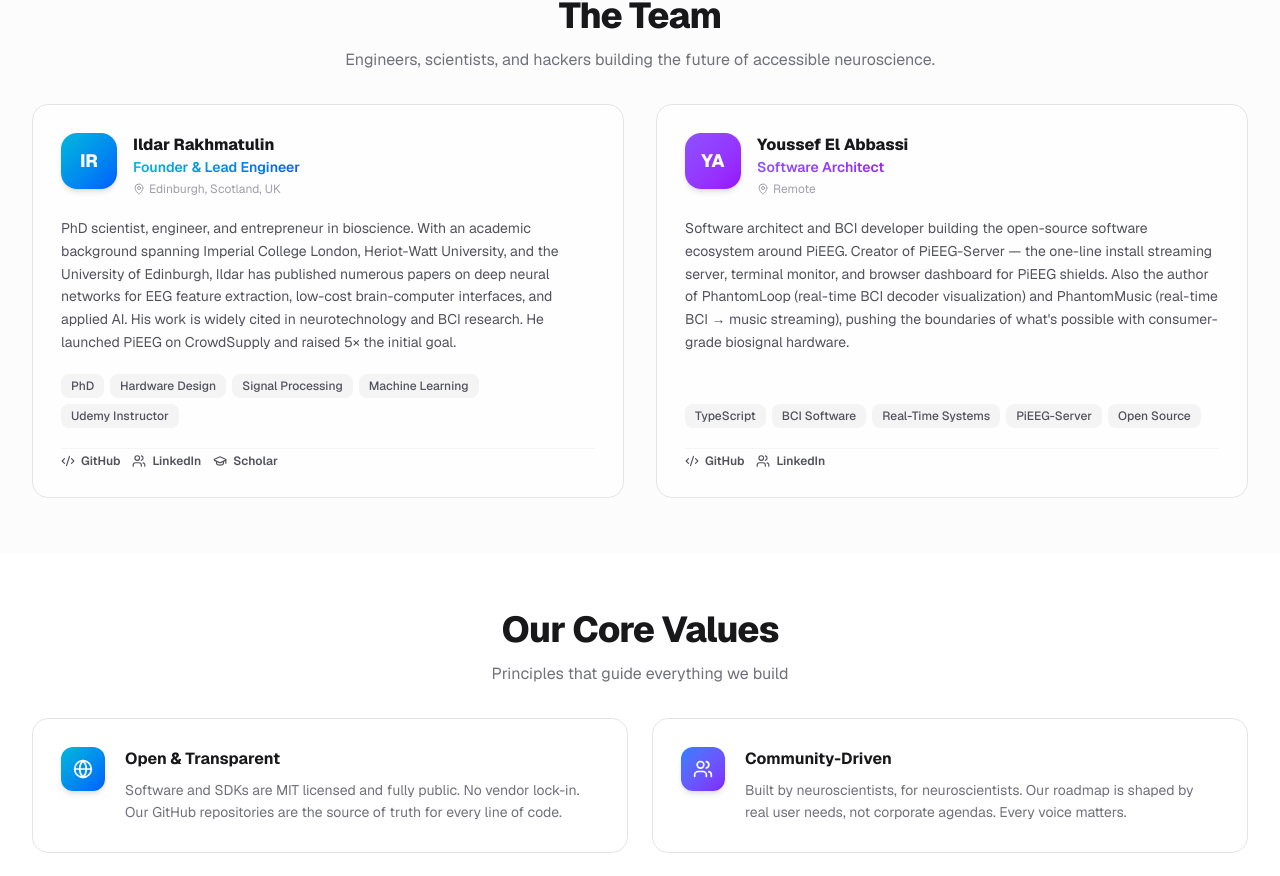
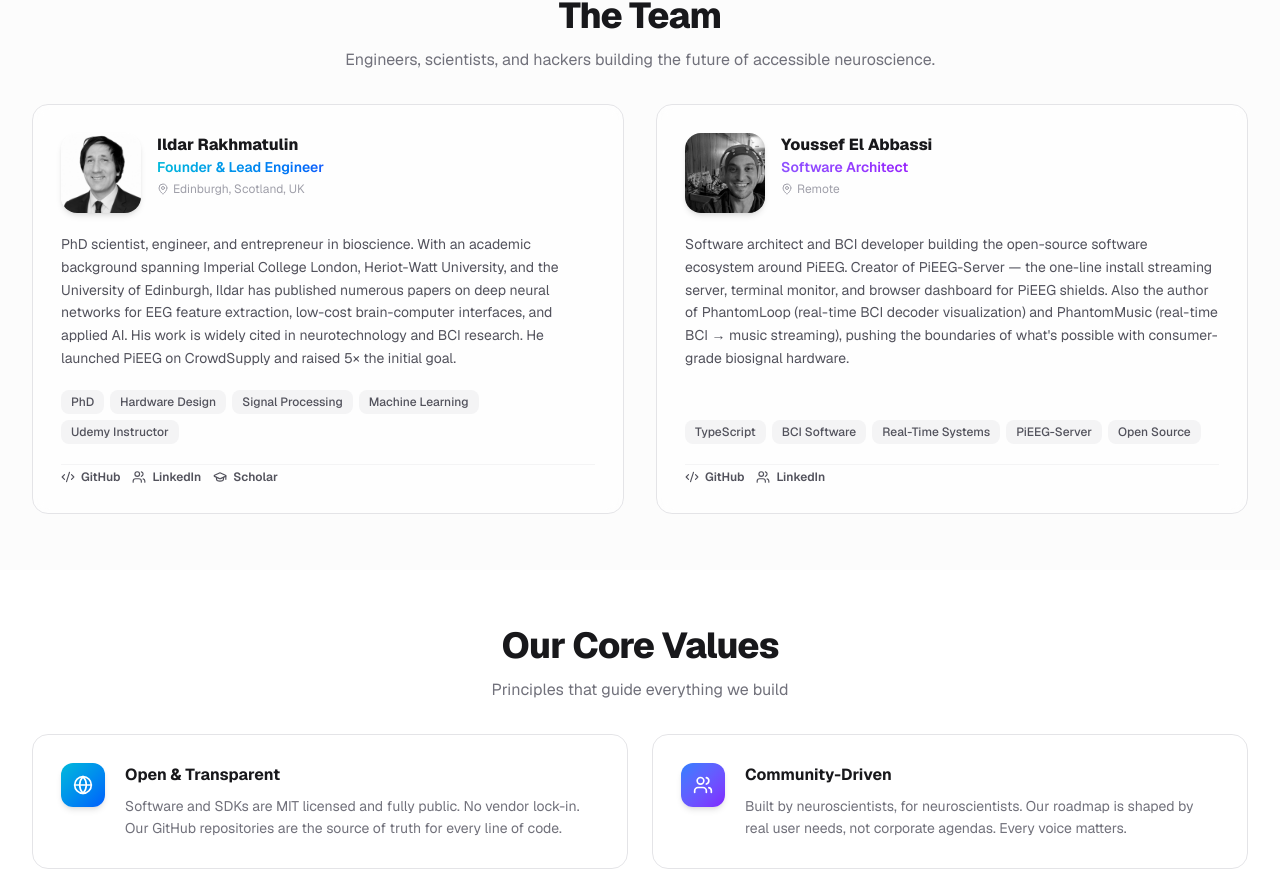
Before and after one commit to pieeg-club/PiEEG-com, a Next.js app: page /about in a window 1280 px wide. Shown: the part 969-1845 px from the top of the page. Built offline with nearby package versions, Linux system fonts and the light colour scheme.

Commit message:
add team member photos to AboutPage for enhanced visual representation

```diff
--- a/src/app/about/page.tsx
+++ b/src/app/about/page.tsx
@@ -1,4 +1,5 @@
 import { Metadata } from "next";
+import Image from "next/image";
 import Link from "next/link";
 import { Users, Target, Lightbulb, Globe, ArrowRight, Shield, Code2 as Github, MapPin, BookOpen, Cpu, GraduationCap } from "lucide-react";
 
@@ -19,6 +20,7 @@
     scholar: "https://scholar.google.com/citations?user=L8q-KSoAAAAJ&hl=en",
     gradient: "from-cyan-500 to-blue-600",
     initials: "IR",
+    photo: "/ildar.png",
     tags: ["PhD", "Hardware Design", "Signal Processing", "Machine Learning", "Udemy Instructor"],
   },
   {
@@ -31,6 +33,7 @@
     scholar: undefined,
     gradient: "from-violet-500 to-purple-600",
     initials: "YA",
+    photo: "/youssef.jfif",
     tags: ["TypeScript", "BCI Software", "Real-Time Systems", "PiEEG-Server", "Open Source"],
   },
 ];
@@ -117,9 +120,21 @@
               >
                 {/* Header */}
                 <div className="flex items-start gap-4">
-                  <div className={`w-14 h-14 rounded-2xl bg-linear-to-br ${member.gradient} flex items-center justify-center text-white font-extrabold text-lg shadow-md shrink-0`}>
-                    {member.initials}
-                  </div>
+                    {member.photo ? (
+                    <div className="w-20 h-20 rounded-2xl overflow-hidden shadow-md shrink-0">
+                      <Image
+                        src={member.photo}
+                        alt={member.name}
+                        width={80}
+                        height={80}
+                        className="w-full h-full object-cover grayscale"
+                      />
+                    </div>
+                  ) : (
+                    <div className={`w-20 h-20 rounded-2xl bg-linear-to-br ${member.gradient} flex items-center justify-center text-white font-extrabold text-lg shadow-md shrink-0`}>
+                      {member.initials}
+                    </div>
+                  )}
                   <div>
                     <h3 className="text-base font-extrabold text-zinc-900 dark:text-zinc-100">{member.name}</h3>
                     <p className={`text-sm font-semibold bg-linear-to-r ${member.gradient} bg-clip-text text-transparent`}>
```
